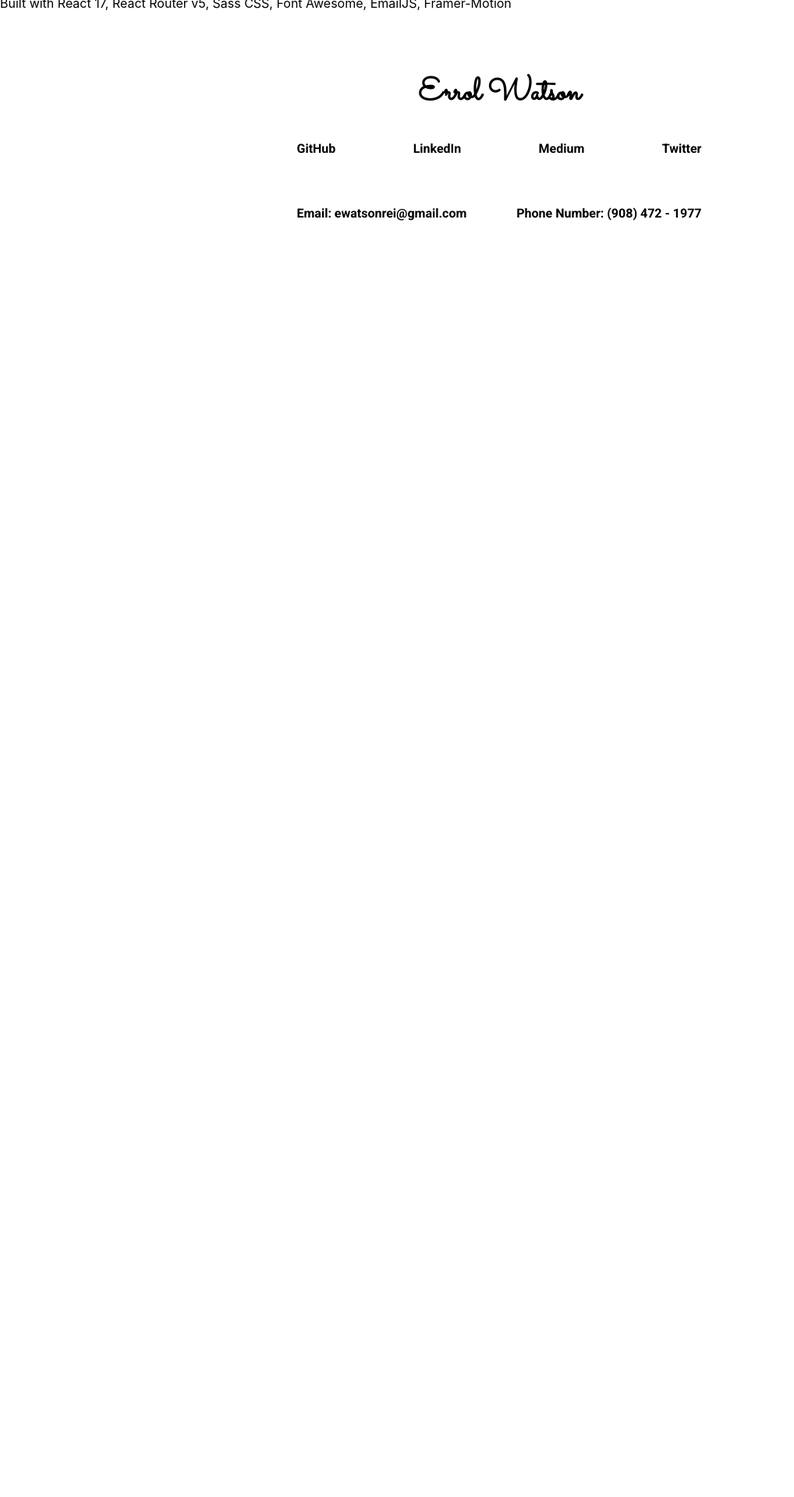
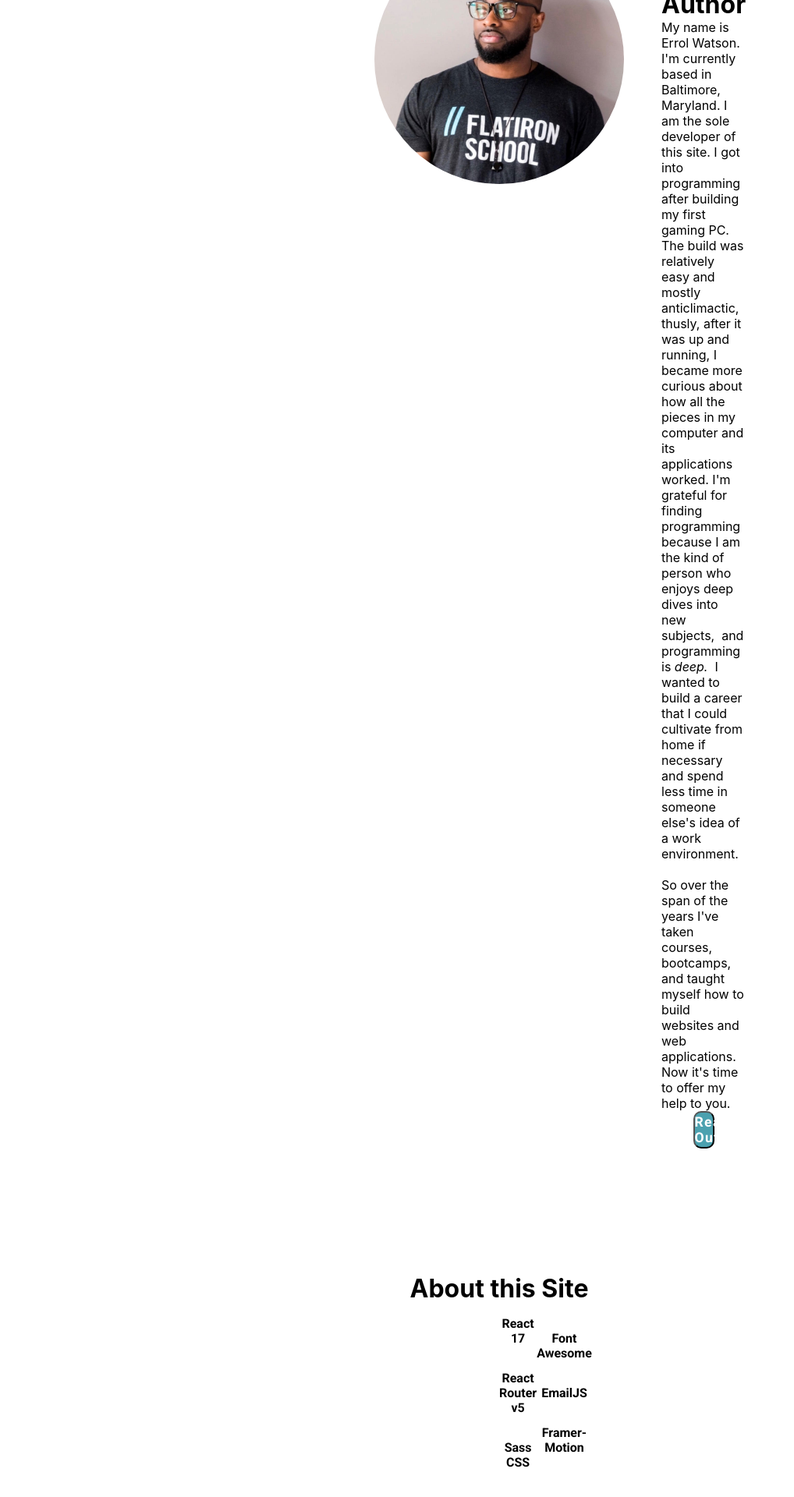
Before and after one commit to errolgh/portfolio, a React (Create React App) app: page /about in a window 1280 px wide. Shown: the part 294-2214 px from the top of the page at 78% size, without its empty margins (0-1018 px from the left). Before the commit the page ends 800 px from the top, so only its background shows below. Built offline with nearby package versions, Linux system fonts and the light colour scheme.

Commit message:
about page style up

```diff
--- a/src/components/Banner.js
+++ b/src/components/Banner.js
@@ -13,7 +13,7 @@ export default function Banner() {
                     <button><NavLink to="/contact" activeClassName="current-page" >Get In Touch</NavLink></button>
                 </div>
                 <div className="img-container">
-                    <img src={errol1} alt="Errol Watson" />
+                    <img className="banner-image" src={errol1} alt="Errol Watson" />
                 </div>
             </div>
         </div>
--- a/src/components/Services.js
+++ b/src/components/Services.js
@@ -5,7 +5,7 @@ import '../styles/services.scss'
 
 export default function Services() {
     return (
-        <div>
+        <div className="services">
             <h4>My Focus</h4>
             <div className="service-container">
                 <div className="service-card">
--- a/src/pages/About.js
+++ b/src/pages/About.js
@@ -1,6 +1,14 @@
+import flaterrol from '../images/flaterrol.jpg'
+import '../styles/about.scss'
+
 export default function About () {
     return (
-        <>
+        <div className="about">
+            <div className="about-the-author">
+                <div className="author-image">
+                    <img src={flaterrol} alt="author"/>
+                </div>
+                <div className="author-bio">
                     <h1>About the Author</h1>
                     <p>
                     My name is Errol Watson. I'm currently based in Baltimore, Maryland. I am the sole developer of this site.
@@ -9,10 +17,10 @@ export default function About () {
                     I became more curious about how all the pieces in my computer and its applications worked.
                     I'm grateful for finding programming because I am the kind of person who enjoys deep dives into new subjects,&nbsp;
                     and programming is <span style={{"font-style": "italic"}}>deep.</span>&nbsp;
-            I wanted to build a career that I could do from home if necessary and spend less time in someone else's idea of a work environment.
+                    I wanted to build a career that I could cultivate from home if necessary and spend less time in someone else's idea of a work environment.
                     <br/>
                     <br/>
-            So over the course of the years I've taken courses, bootcamps, and taught myself how to build websites and web applications.
+                    So over the span of the years I've taken courses, bootcamps, and taught myself how to build websites and web applications.
                     Now it's time to offer my help to you.
                     {/* What I found was that a lot of small businesses don't have the funds to spend thousands of dollars upfront on a new website.
                     And many of those who did, were taken advantage of and have a website that inherited ancient design trends.
@@ -20,10 +28,27 @@ export default function About () {
                     So I tweaked my business model to fit their needs. That's how I came up with my $0 down and $150 a month model.
                     It's more managable for a small business to handle and won't hurt their bank accounts.  */}
                     </p>
+                    <button>
+                        Reach Out
+                    </button>
+                </div>
+            </div>
+
+            <div className="about-this-site">
                 <h1>About this Site</h1>
-            <p>
-                Built with React 17, React Router v5, Sass CSS, Font Awesome, EmailJS, Framer-Motion
-            </p>
-        </>
+                <div className="libraries-used">
+                    <ul>
+                        <li>React 17</li>
+                        <li>React Router v5</li>
+                        <li>Sass CSS</li>
+                    </ul>
+                    <ul>
+                        <li>Font Awesome</li>
+                        <li>EmailJS</li>
+                        <li>Framer-Motion</li>
+                    </ul>
+                </div>
+            </div>
+        </div>
     )
 }
--- /dev/null
+++ b/src/styles/about.scss
@@ -0,0 +1,45 @@
+img {
+    margin-top: 0.5rem;
+    border-radius: 50%;
+    width: 40vh;
+    margin-right: 3rem;
+}
+
+.about-the-author {
+    display: flex;
+    justify-content: space-between;
+    padding: 2rem 30rem 10rem 30rem;
+}
+
+.about-this-site {
+    text-align: center;
+    ul {
+        display:flex;
+        justify-content: center;
+        flex-direction: column;
+    }
+    li {
+        list-style-type: none;
+        padding: 1rem 0rem 1rem 0rem;
+    }
+}
+
+.libraries-used {
+    padding: 0rem 40rem 10rem 40rem;
+    display: flex;
+    justify-content: space-evenly;
+    font-family: "Roboto", sans-serif;
+}
+
+.about {
+    padding-top: 5rem;
+}
+
+.author-bio {
+    display:flex;
+    flex-direction: column;
+    align-items: center;
+    button {
+        justify-content: center;
+    }
+}
--- a/src/styles/banner.scss
+++ b/src/styles/banner.scss
@@ -68,12 +68,14 @@ h4 {
 .img-container {
     display: flex;
     justify-content: center;
-    img{
+    .banner-image {
         margin-right: 10rem; //but only on a media query for larger than 1064px
-        flex: 1;
+        // flex: 1;
         height: 80vh;
-        max-width: 80vh;
+        max-width: 80%;
+        // max-width: 80vh;
         overflow: hidden;
         object-fit: cover;
+        border-radius: 0rem;
     }
 }
--- a/src/styles/services.scss
+++ b/src/styles/services.scss
@@ -1,5 +1,9 @@
+.services {
+    padding-top: 5rem;
+}
+
 .service-container {
-    padding-top: 5rem;
+    padding: 10rem 1rem 15rem 1rem;
     display: flex;
     justify-content: space-evenly;
     text-align: center;
```
Also changed, not shown: src/images/flaterrol.jpg (added), 1 other file (tests, documents, lock files or other folders). Lines whose indentation alone changed are shown as unchanged.
